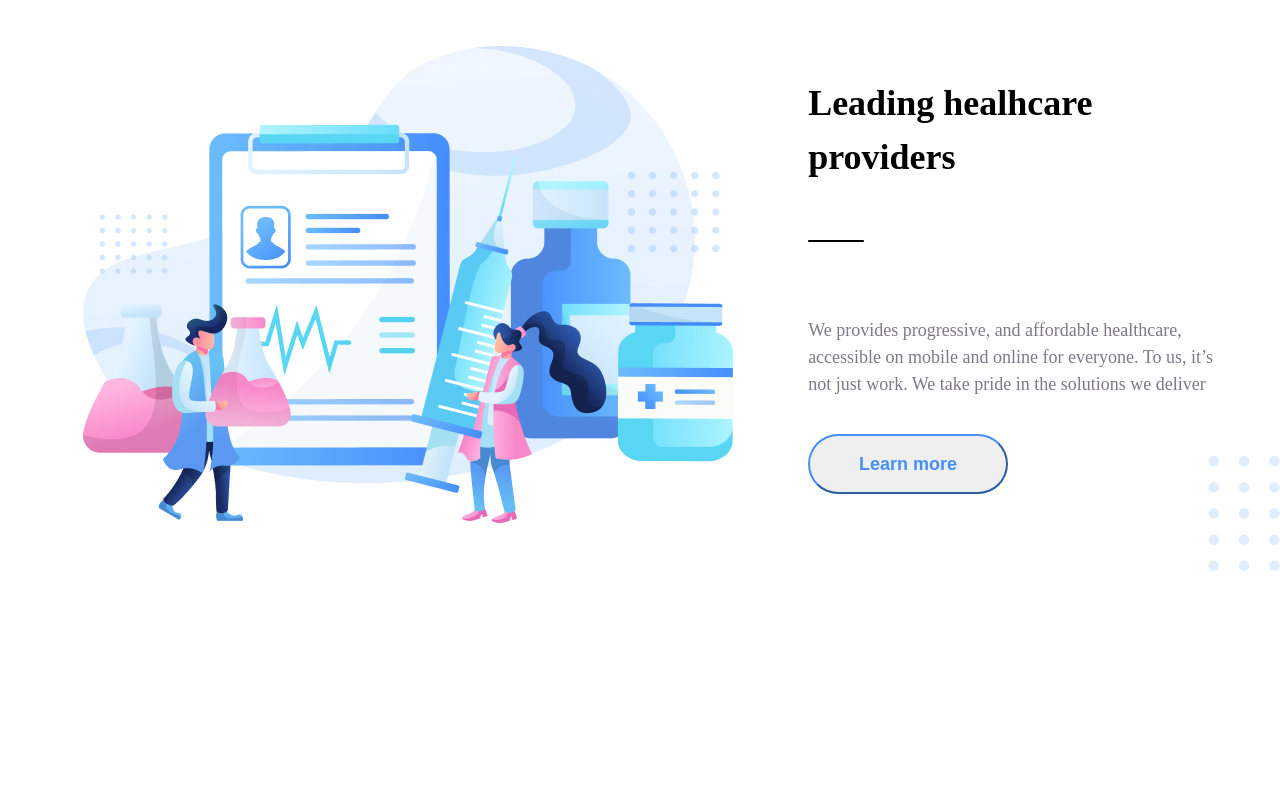
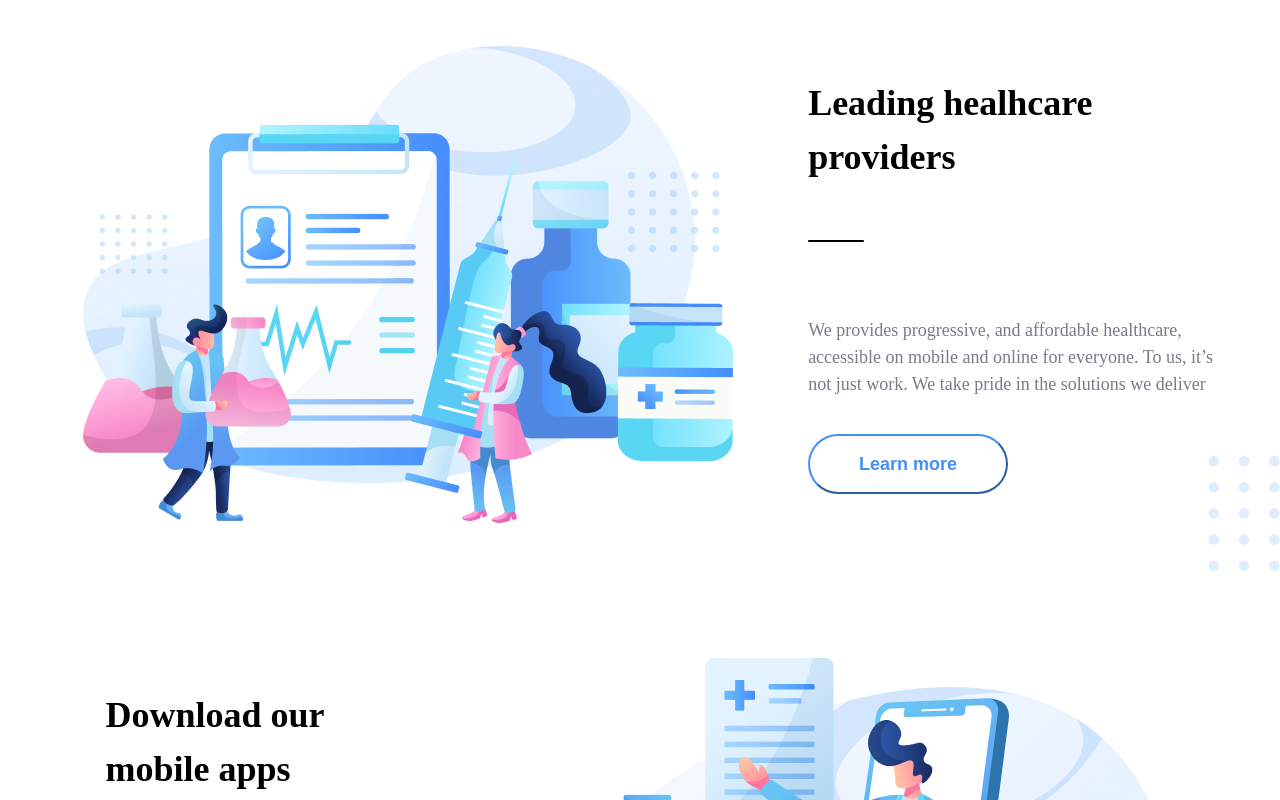
Before and after one commit to Skorozhenko/web_effective, a React app: page / in a window 1280 px wide. Shown: the part 2000-2800 px from the top of the page. Before the commit the page ends 2578 px from the top, so only its background shows below. Built offline with nearby package versions, Linux system fonts and the light colour scheme; the HTML template or start-up script is replaced by a standard one.

Commit message:
добавила Download

```diff
--- a/src/App.tsx
+++ b/src/App.tsx
@@ -1,4 +1,5 @@
 import Header from "./components/Header/Header.tsx"
+import Download from "./components/LearnAndDownload/Download/Download.tsx"
 import Learn from "./components/LearnAndDownload/Learn/Learn.tsx"
 import Services from "./components/Services/Services.tsx"
 
@@ -8,6 +9,7 @@ import Services from "./components/Services/Services.tsx"
       <Header />
       <Services />
       <Learn />
+      <Download />
     </>
   )
 }
--- /dev/null
+++ b/src/components/LearnAndDownload/Download/Download.css
@@ -0,0 +1,39 @@
+.wrapperDownload {
+    background-color: var(--white-color);
+    display: flex;
+    width: 100%;
+    justify-content: space-evenly;
+    margin-top: 10%;
+  }
+
+  .titleDownload {
+    display: flex;
+    flex-direction: column;
+  }
+
+  .divider {
+    width: 56px;
+    height: 2px;
+    background-color: var(--black-color);
+    border-radius: 5px;
+  }
+
+  .textDownload {
+    font-weight: 300;
+    font-size: 18px;
+    text-align: left;
+    color: var(--grey-color)
+  }
+
+  h2 {
+    text-align: left;
+    font-size: 36px;
+    color: var(--black-color);
+  }
+
+  button {
+    display: flex;
+    justify-content: space-evenly;
+    align-items: center;
+    background-color: var(--white-color);
+  }
--- /dev/null
+++ b/src/components/LearnAndDownload/Download/Download.tsx
@@ -0,0 +1,19 @@
+import './Download.css'
+
+const Download = () => {
+    return (<div className="wrapperDownload">
+        <div className="titleDownload"><h2>Download our
+            <br /> mobile apps</h2>
+            <div className="divider"></div>
+            <br />
+            <div className="textDownload"><p>Our dedicated patient engagement app and
+                <br /> web portal allow you to access information
+                <br /> instantaneously (no tedeous form, long calls,
+                <br /> or administrative hassle) and securely</p></div>
+            <button><div>Download 🡇</div></button>
+        </div>
+        <div> <img src="src/assets/image/download.png" /></div>
+    </div>)
+}
+
+export default Download;
```
